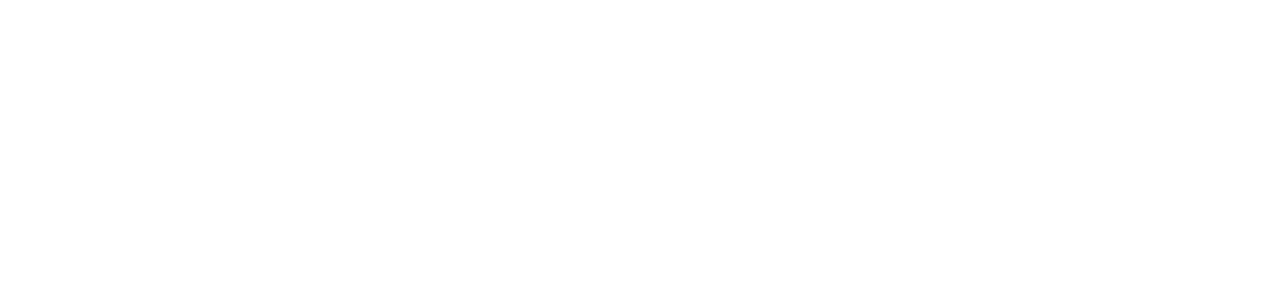
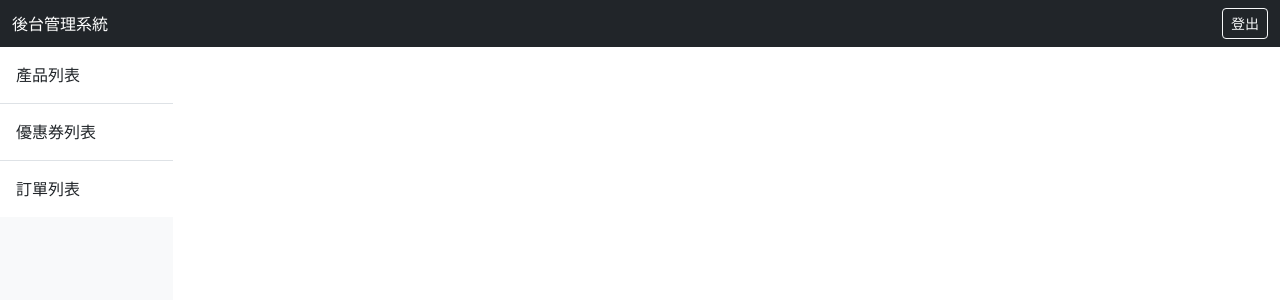
Before and after one commit to rubylo718/farm-ec-react, a React (Create React App) app: page /#/admin in a window 1280 px wide. Before the commit this address led to /#/. Shown: the top 300 px of the page. Built offline with nearby package versions, Linux system fonts and the light colour scheme.

Commit message:
feat: add admin and admin-products pages

```diff
--- a/src/App.js
+++ b/src/App.js
@@ -1,12 +1,17 @@
 import { Routes, Route } from 'react-router-dom'
 import Login from './pages/Login'
+import Admin from './pages/admin/Admin'
 import './styles/style.scss'
+import AdminProducts from './pages/admin/AdminProducts';
 
 function App() {
 	return (
 		<div className="App">
 			<Routes>
 				<Route path="/login" element={<Login />}></Route>
+				<Route path="/admin" element={<Admin />}>
+					<Route path='products' element={<AdminProducts/>}></Route>
+				</Route>
 			</Routes>
 		</div>
 	)
--- /dev/null
+++ b/src/pages/admin/Admin.js
@@ -0,0 +1,65 @@
+import { Link, Outlet } from 'react-router-dom'
+
+const Admin = () => {
+	return (
+		<>
+			<nav className="navbar navbar-expand-lg bg-dark">
+				<div className="container-fluid">
+					<p className="mb-0 text-white">後台管理系統</p>
+					<button
+						className="navbar-toggler"
+						type="button"
+						data-bs-toggle="collapse"
+						data-bs-target="#navbarNav"
+						aria-controls="navbarNav"
+						aria-expanded="false"
+						aria-label="Toggle navigation"
+					>
+						<span className="navbar-toggler-icon" />
+					</button>
+					<div
+						className="collapse navbar-collapse justify-content-end"
+						id="navbarNav"
+					>
+						<ul className="navbar-nav">
+							<li className="nav-item">
+								<button type="button" className="btn btn-sm btn-outline-light">
+									登出
+								</button>
+							</li>
+						</ul>
+					</div>
+				</div>
+			</nav>
+			<div className="d-flex" style={{ minHeight: 'calc(100vh - 56px)' }}>
+				<div className="bg-light" style={{ width: '200px' }}>
+					<ul className="list-group list-group-flush">
+						<Link
+							className="list-group-item list-group-item-action py-3"
+							to="/admin/products"
+						>
+							產品列表
+						</Link>
+						<Link
+							className="list-group-item list-group-item-action py-3"
+							to="/admin/coupons"
+						>
+							優惠券列表
+						</Link>
+						<Link
+							className="list-group-item list-group-item-action py-3"
+							to="/admin/orders"
+						>
+							訂單列表
+						</Link>
+					</ul>
+				</div>
+				<div className="w-100">
+					<Outlet />
+				</div>
+			</div>
+		</>
+	)
+}
+
+export default Admin
--- /dev/null
+++ b/src/pages/admin/AdminProducts.js
@@ -0,0 +1,64 @@
+const AdminProducts = () => {
+	return (
+		<div className="p-3">
+			<h1 className="h3">產品列表</h1>
+
+			<hr />
+			<div className="text-end">
+				<button type="button" className="btn btn-primary btn-sm">
+					建立新商品
+				</button>
+			</div>
+			<table className="table">
+				<thead>
+					<tr>
+						<th scope="col">分類</th>
+						<th scope="col">名稱</th>
+						<th scope="col">價格</th>
+						<th scope="col">狀態</th>
+						<th scope="col">動作</th>
+					</tr>
+				</thead>
+				<tbody>
+					<tr>
+						<td>分類</td>
+						<td>名稱</td>
+						<td>價格</td>
+						<td>啟用</td>
+						<td>
+							<button type="button" className="btn btn-primary btn-sm">
+								編輯
+							</button>
+							<button
+								type="button"
+								className="btn btn-outline-danger btn-sm ms-2"
+							>
+								刪除
+							</button>
+						</td>
+					</tr>
+				</tbody>
+			</table>
+
+			<nav aria-label="Page navigation">
+				<ul className="pagination">
+					<li className="page-item disabled">
+						<a className="page-link" href="/" aria-label="Previous">
+							<span aria-hidden="true">&laquo;</span>
+						</a>
+					</li>
+					<li className="page-item active" aria-current="page"><a className="page-link" href="/">1</a></li>
+					<li className="page-item"><a className="page-link" href="/">2</a></li>
+					<li className="page-item"><a className="page-link" href="/">3</a></li>
+					<li className="page-item">
+						<a className="page-link" href="/" aria-label="Next">
+							<span aria-hidden="true">&raquo;</span>
+						</a>
+					</li>
+				</ul>
+			</nav>
+		</div>
+	)
+}
+
+export default AdminProducts
```
